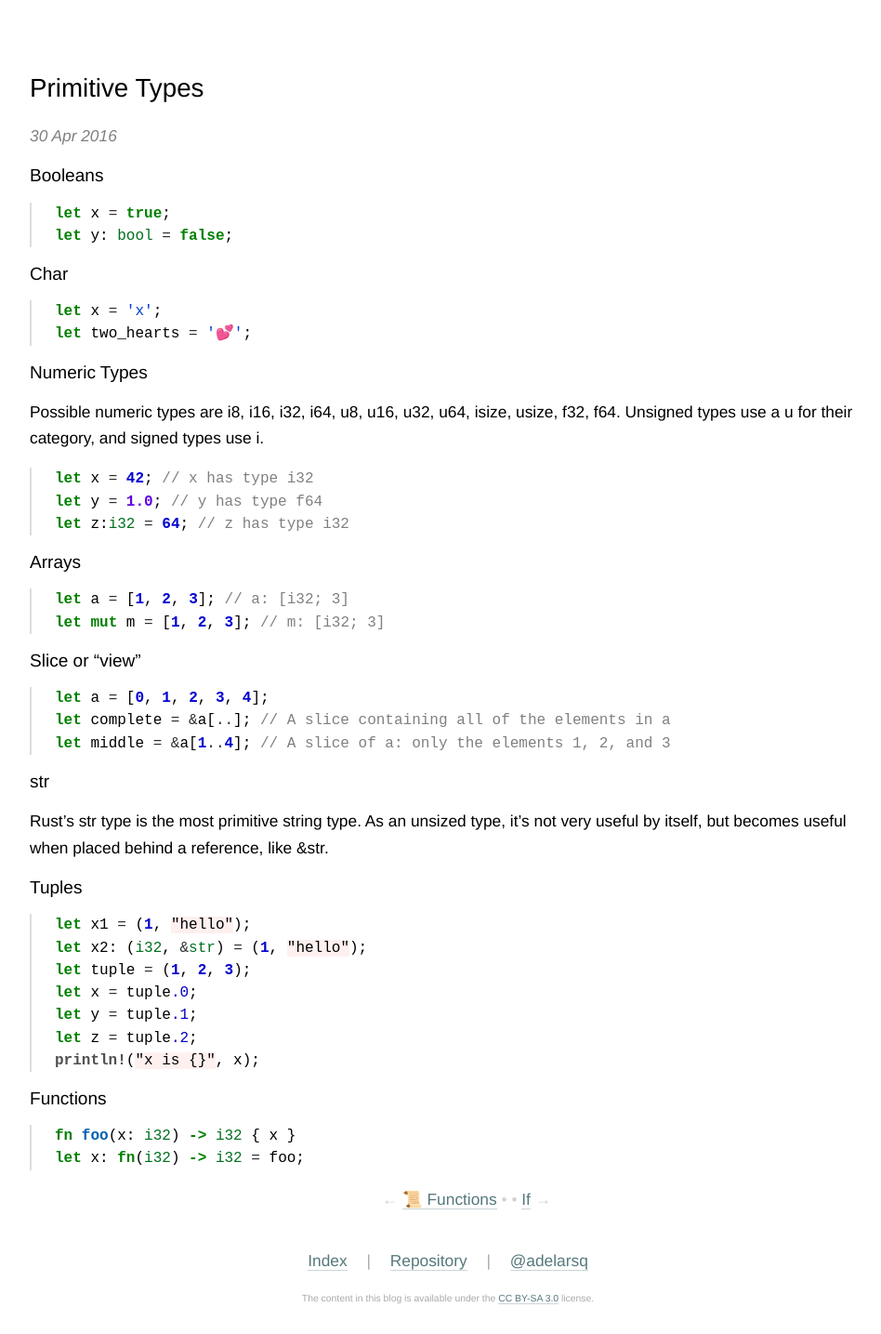
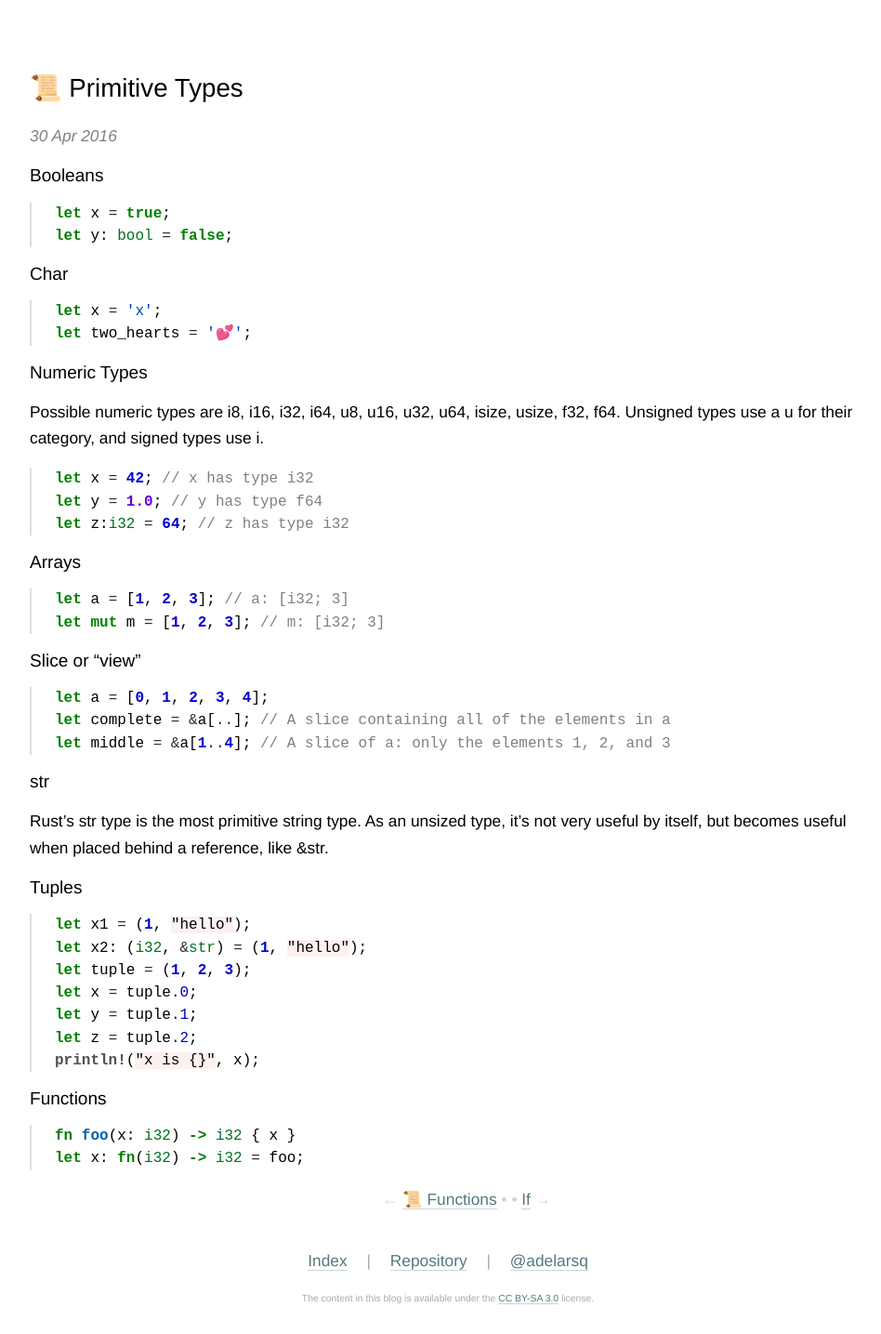
Before and after one commit to adelarsq/daily-rust.github.io, a Jekyll site: the page built from _posts/2016-04-30-primitive_types.md, in a window 1280 px wide. Shown: the whole page at 93% size, without its empty margins (158-1106 px from the left). Built offline with Jekyll 4.4.1, drawn with Linux system fonts in a browser that asks for light colours.

```diff
--- a/_posts/2016-04-30-primitive_types.md
+++ b/_posts/2016-04-30-primitive_types.md
@@ -1,6 +1,6 @@
 ---
 layout: post
-title: "Primitive Types"
+title: "📜 Primitive Types"
 index_title: "Primitive Types"
 tags: [rustposts, rust]
 ---
```
